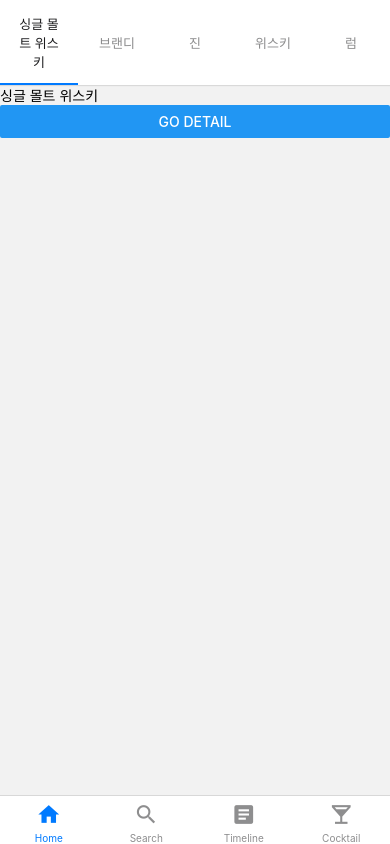
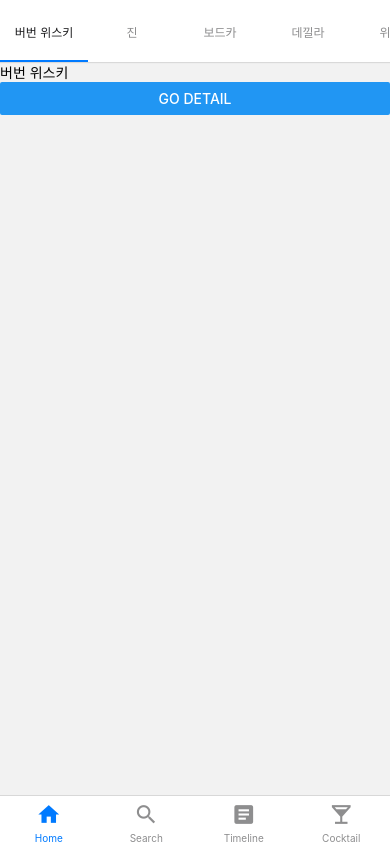
Before and after one commit to tmmoond8/highball, a React Native app: screen /Home in a window 390 px wide. Built offline with nearby package versions, Linux system fonts and the light colour scheme.

Commit message:
✨ 상단 탭 스크롤 할수 있도록 처리

```diff
--- a/screens/HomeScreen.js
+++ b/screens/HomeScreen.js
@@ -5,44 +5,58 @@ import {useNavigation} from '@react-navigation/native';
 
 const Slider = createMaterialTopTabNavigator();
 
-const categoris = [
-  {name: '싱글 몰트 위스키', category: 'singleMaltWhiskey'},
-  {name: '브랜디', category: 'brandy'},
-  {name: '진', category: 'gin'},
-  {name: '위스키', category: 'whiskey'},
-  {name: '럼', category: 'rum'},
-  // {name: '데낄라', category: 'tequila'},
-  // {name: '보드카', category: 'vodka'},
-  // {name: '리큐르', category: 'liqueur'},
-  // {name: '블렌디드 몰트 위스키', category: 'blendedMaltWhiskey'},
-  // {name: '사케', category: 'sake'},
-  // {name: '블렌디드 위스키', category: 'blendedWhiskey'},
-  // {name: '버번 위스키', category: 'bourbonWhiskey'},
-  // {name: '중국술', category: 'chinese'},
+const TYPES_OF_ALCOHOL = [
+  {name: '버번 위스키', type: 'bourbonWhiskey'},
+  {name: '진', type: 'gin'},
+  {name: '보드카', type: 'vodka'},
+  {name: '데낄라', type: 'tequila'},
+  {name: '위스키', type: 'whiskey'},
+  {name: '리큐르', type: 'liqueur'},
+  {name: '럼', type: 'rum'},
+  {name: ' 블렌디드  위스키', type: 'blendedWhiskey'},
+  {name: ' 싱글 몰트 위스키', type: 'singleMaltWhiskey'},
+  {name: ' 블렌디드  몰트 위스키', type: 'blendedMaltWhiskey'},
+  {name: '브랜디', type: 'brandy'},
+  {name: '사케', type: 'sake'},
+  {name: '중국술', type: 'chinese'},
 ];
+
+const renderBottleList = Object.values(TYPES_OF_ALCOHOL).reduce(
+  (acc, {name, type}) => {
+    acc[name] = () => <BottleList name={name} type={type} />;
+    return acc;
+  },
+  {},
+);
 
 export default function HomeScreen() {
   return (
-    <Slider.Navigator initialRouteName="vodka">
-      {categoris.map(({name, category}) => (
+    <Slider.Navigator
+      initialRouteName="whiskey"
+      screenOptions={{
+        tabBarLabelStyle: {fontSize: 12},
+        tabBarScrollEnabled: true,
+        tabBarItemStyle: {width: 88},
+      }}>
+      {TYPES_OF_ALCOHOL.map(({name, type}, index) => (
         <Slider.Screen
-          key={category}
+          key={type}
           name={name}
-          component={() => <BottleList name={name} category={category} />}
+          component={renderBottleList[name]}
         />
       ))}
     </Slider.Navigator>
   );
 }
 
-const BottleList = ({name, category}) => {
+const BottleList = ({name, type}) => {
   const navigation = useNavigation();
   return (
     <View>
       <Text>{name}</Text>
       <Button
         title="Go Detail"
-        onPress={() => navigation.navigate('Detail', {category})}
+        onPress={() => navigation.navigate('Detail', {type})}
       />
     </View>
   );
```
